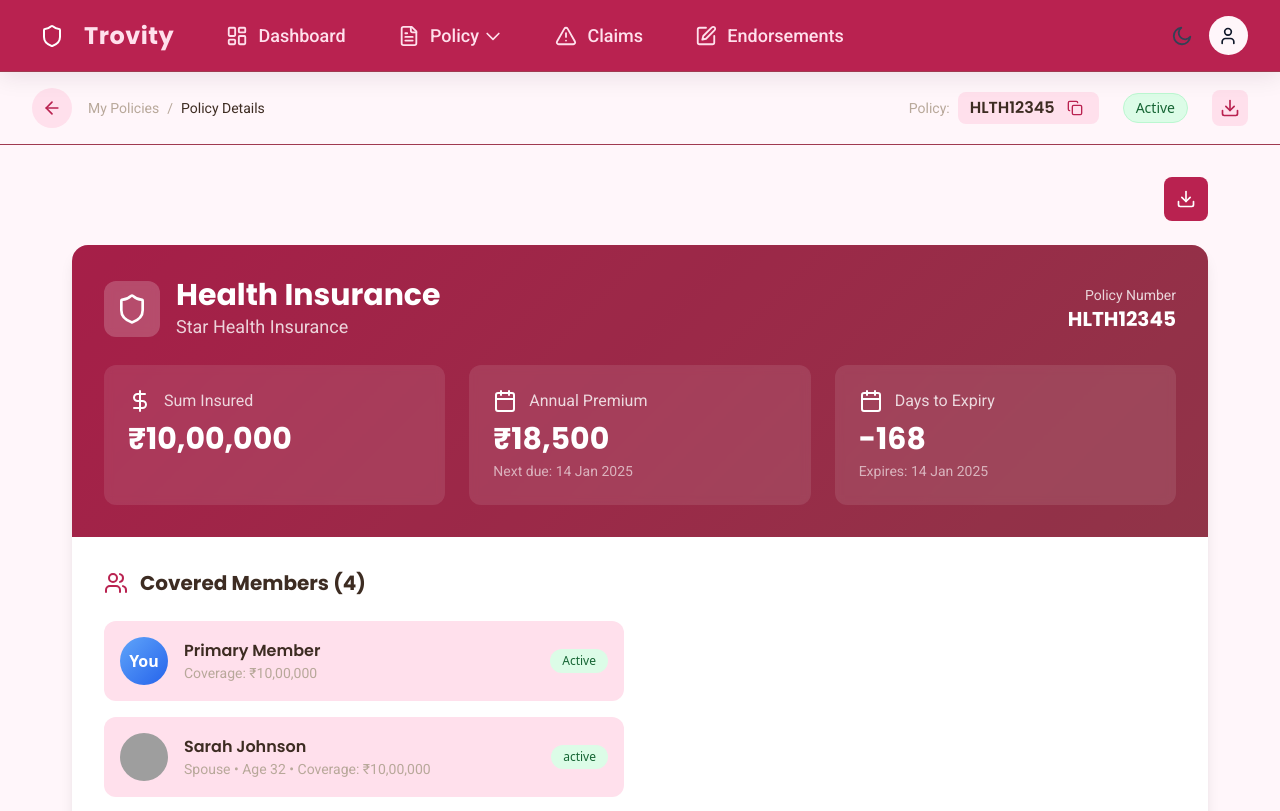
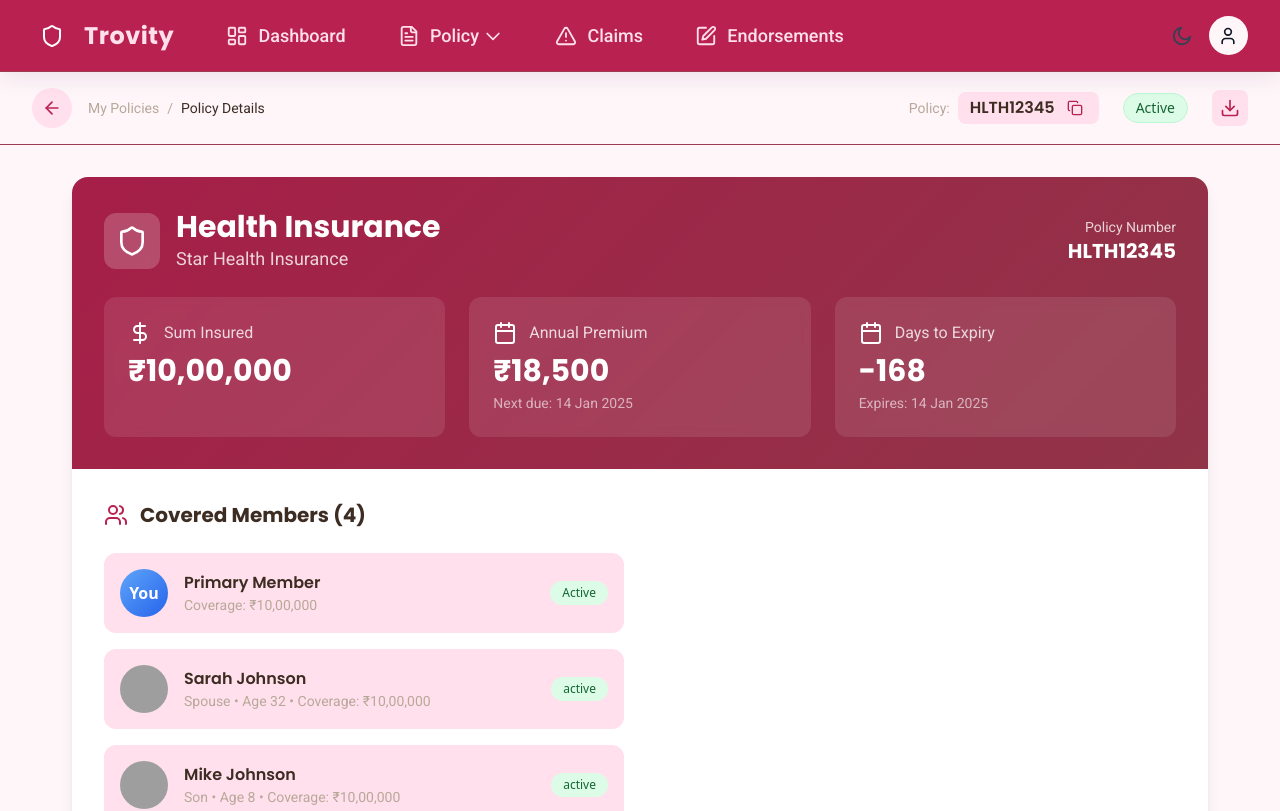
Before and after one commit to nirmal1211/paisaplan-new-UI, a React (Vite) app: page /my-policy/1 in a window 1280 px wide. Shown: the top 811 px of the page. Built offline with nearby package versions, Linux system fonts and the light colour scheme; sample sign-in values are in the browser's storage; grey boxes are pictures that could not be loaded.

Commit message:
Updated PolicyDetailsPage.tsx

```diff
--- a/src/pages/Policies/PolicyDetailsPage.tsx
+++ b/src/pages/Policies/PolicyDetailsPage.tsx
@@ -665,20 +665,7 @@ const PolicyDetailsPage: React.FC = () => {
 
         {/* Main Content Container */}
         <div className="max-w-[1200px] mx-auto px-4 sm:px-6 lg:px-8 py-8">
-          {/* Document Download Button - Top Right */}
-          <div className="flex justify-end mb-6">
-            <button
-              onClick={handleDownload}
-              className="flex items-center space-x-2 w-11 h-11 rounded-lg transition-all duration-200 hover:scale-105 hover:shadow-lg"
-              style={{
-                backgroundColor: 'var(--color-primary)',
-                color: 'white'
-              }}
-              title="Download Policy"
-            >
-              <Download className="h-5 w-5 mx-auto" />
-            </button>
-          </div>
+
 
           {/* Policy Overview Card */}
           <div className="mb-8">
```
